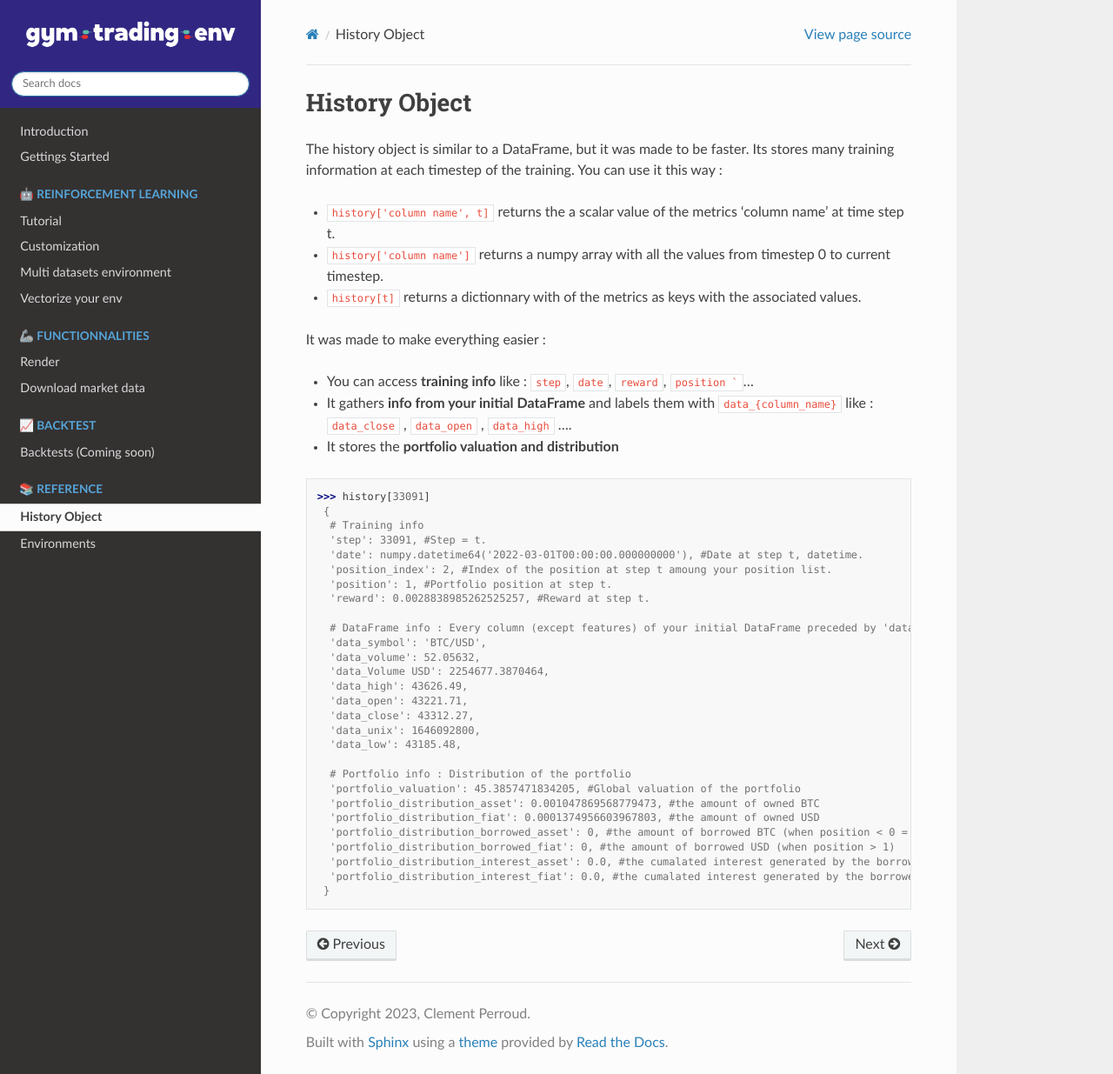
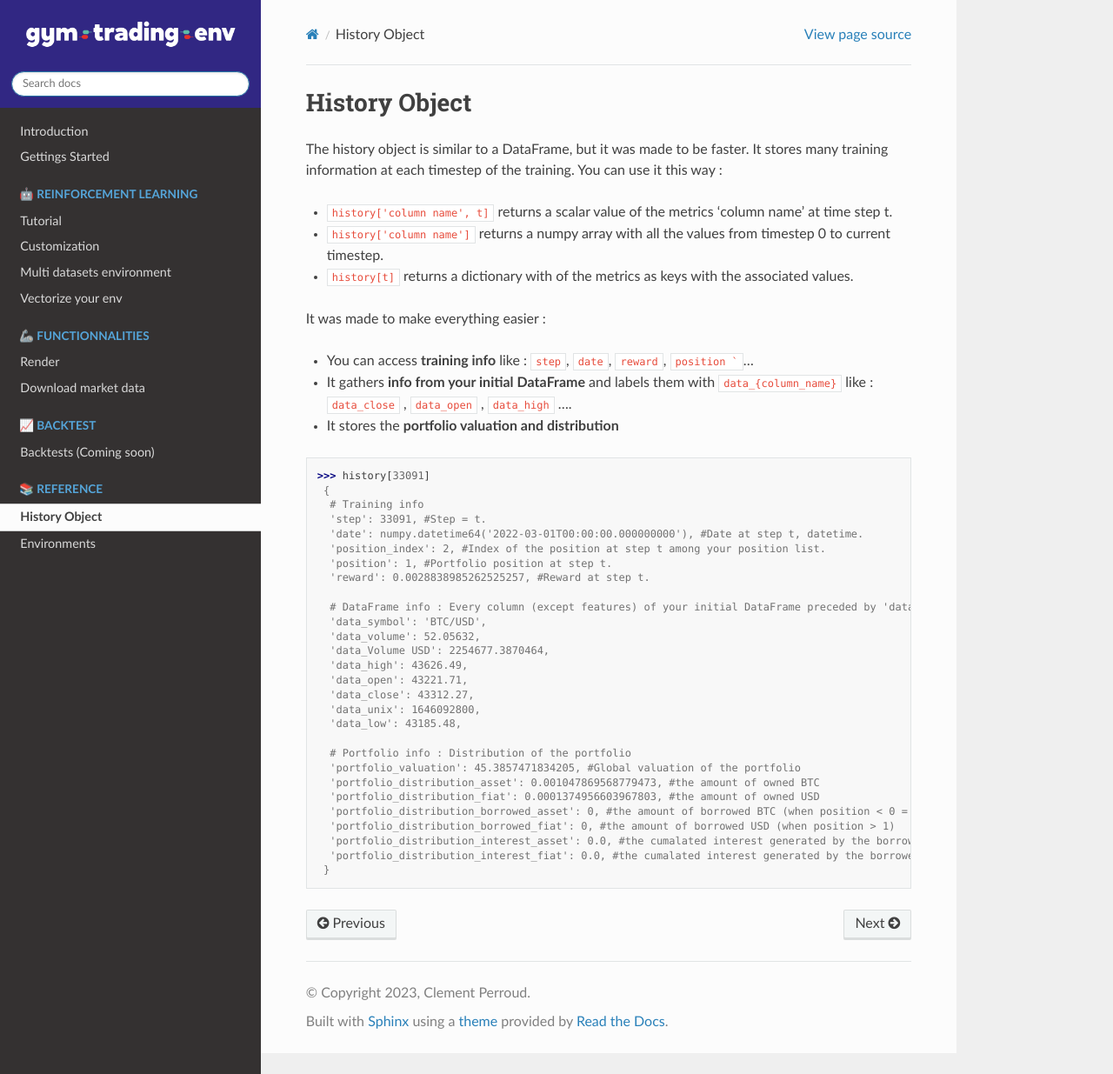
Before and after one commit to ClementPerroud/Gym-Trading-Env, a Sphinx documentation site: the page built from docs/source/history.rst, in a window 1280 px wide and 1235 px high. Shown: the whole window at 87% size. Built offline with Sphinx 7.4.7 and the Read the Docs theme 2.0.0, drawn with Linux system fonts in a browser that asks for light colours.

Commit message:
Update history.rst

```diff
--- a/docs/source/history.rst
+++ b/docs/source/history.rst
@@ -1,11 +1,11 @@
 History Object
 ===============
 
-The history object is similar to a DataFrame, but it was made to be faster. Its stores many training information at each timestep of the training. You can use it this way :
+The history object is similar to a DataFrame, but it was made to be faster. It stores many training information at each timestep of the training. You can use it this way :
 
-* ``history['column name', t]`` returns the a scalar value of the metrics 'column name' at time step t.
+* ``history['column name', t]`` returns a scalar value of the metrics 'column name' at time step t.
 * ``history['column name']`` returns a numpy array with all the values from timestep 0 to current timestep.
-* ``history[t]`` returns a dictionnary with of the metrics as keys with the associated values.
+* ``history[t]`` returns a dictionary with of the metrics as keys with the associated values.
 
 It was made to make everything easier :
 
@@ -20,7 +20,7 @@ It was made to make everything easier :
    # Training info
    'step': 33091, #Step = t.
    'date': numpy.datetime64('2022-03-01T00:00:00.000000000'), #Date at step t, datetime.
-   'position_index': 2, #Index of the position at step t amoung your position list.
+   'position_index': 2, #Index of the position at step t among your position list.
    'position': 1, #Portfolio position at step t.
    'reward': 0.0028838985262525257, #Reward at step t.
 
```
